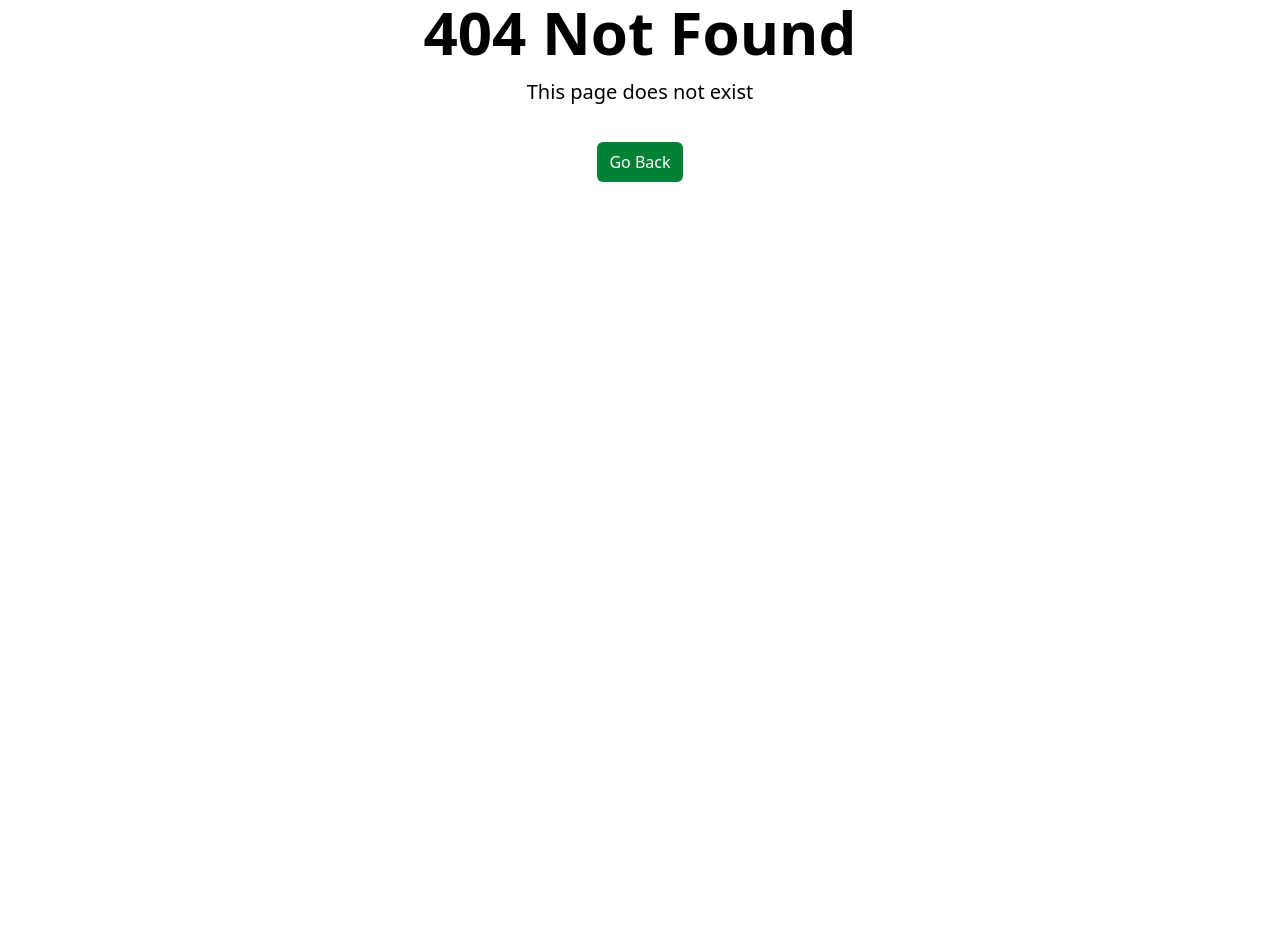
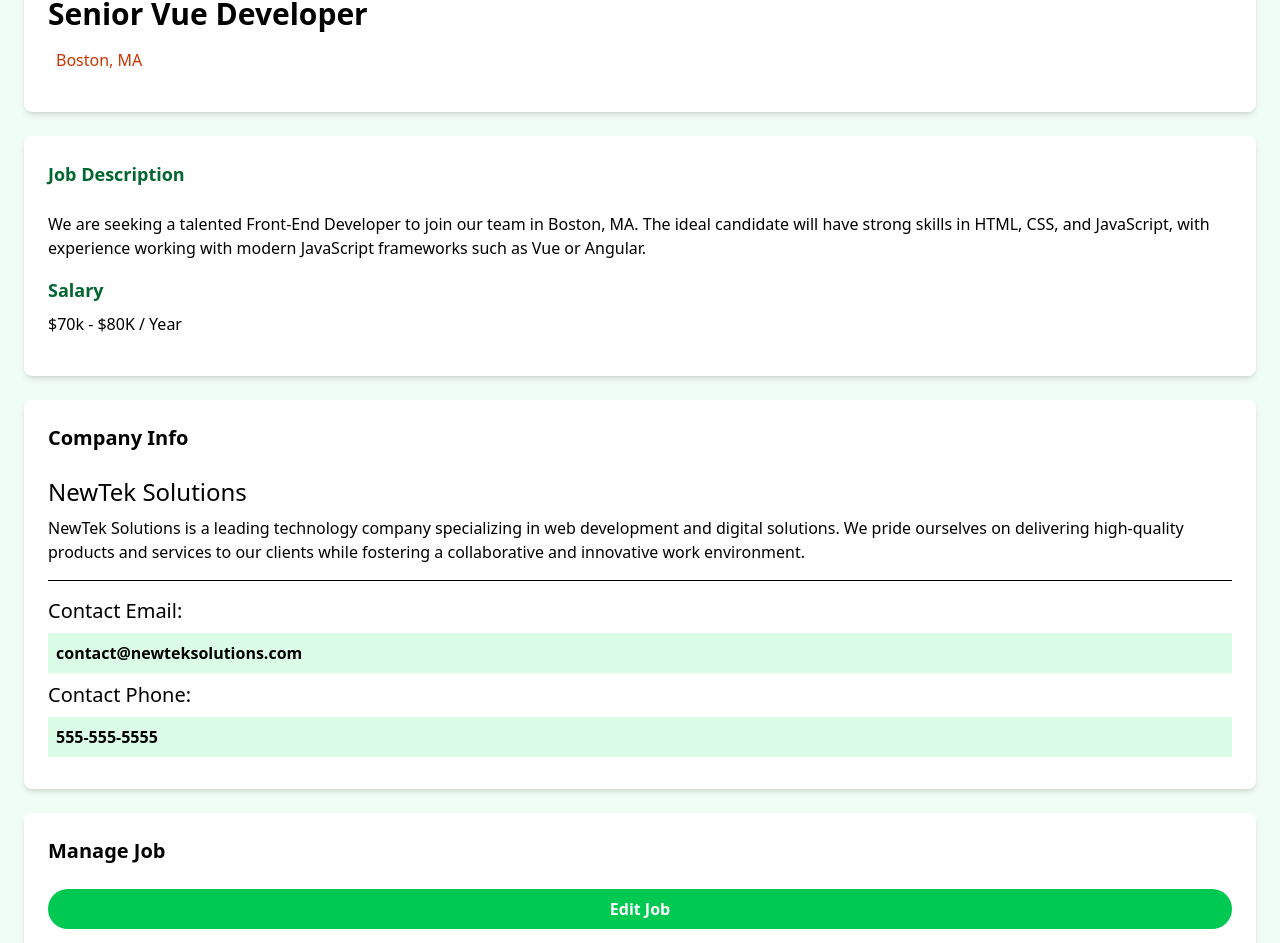
Before and after one commit to Rohitth10e/vue-job-app, a Vue app: page /job/1 in a window 1280 px wide. Before the commit this address had no page. Shown: the part 189-1132 px from the top of the page. Before the commit the page ends 800 px from the top, so only its background shows below. Built offline with nearby package versions, Linux system fonts and the light colour scheme.

Commit message:
feat: json-server

```diff
--- a/package.json
+++ b/package.json
@@ -6,7 +6,8 @@
   "scripts": {
     "dev": "vite",
     "build": "vite build",
-    "preview": "vite preview"
+    "preview": "vite preview",
+    "server": "json-server --watch src/jobs.json --port 5000"
   },
   "dependencies": {
     "primeicons": "^7.0.0",
@@ -15,6 +16,7 @@
   },
   "devDependencies": {
     "@vitejs/plugin-vue": "^6.0.0",
+    "json-server": "^1.0.0-beta.3",
     "vite": "^7.0.0",
     "vite-plugin-vue-devtools": "^7.7.7"
   }
--- a/src/components/JobListings.vue
+++ b/src/components/JobListings.vue
@@ -1,10 +1,23 @@
 <script setup>
-import jobData from "./../jobs.json";
-import { ref } from "vue";
+import { onMounted, reactive, ref } from "vue";
 import JobListing from "./JobListing.vue";
 import { RouterLink } from "vue-router";
+import axios from "axios";
 
-const jobs = ref(jobData.jobs);
+const jobs = ref([]);
+
+// const state = reactive({
+//   jobs:[],
+//   isLoading:true,
+//   errorMsg:''
+// })
+
+// state.jobs = response.data
+// state.isLoading = false
+// state.errorMsg = err.message
+
+const isLoading = ref(true);
+const errorMsg = ref('');
 
 defineProps({
   limit: Number,
@@ -13,6 +26,21 @@
     default: false,
   },
 });
+
+
+onMounted(async()=>{
+  try {
+    const response = await axios.get("http://localhost:5000/jobs");
+    console.log(response.data);
+    jobs.value = response.data;
+  } catch (err) {
+    console.log('error fetching data: ', err.message)
+    errorMsg.value = err.message;
+  } finally{
+    isLoading.value = false;
+  }
+})
+
 </script>
 
 <template>
@@ -22,8 +50,11 @@
         Browse Jobs
       </h2>
       <div class="grid grid-cols-1 md:grid-cols-3 gap-6">
+        <div v-if="isLoading">Loading.....</div>
+        <div v-else-if="errorMsg">{{ errorMsg }}</div>
         <JobListing
-          v-for="job in jobs.slice(0, limit) || jobs.length"
+          v-else
+          v-for="job in limit ? jobs.slice(0, limit) : jobs"
           :key="job.id"
           :job="job"
         />
--- a/src/router/index.js
+++ b/src/router/index.js
@@ -2,8 +2,9 @@
 import HomeView from "@/views/HomeView.vue";
 import JobsView from "@/views/JobsView.vue";
 import NoRouteView from "@/views/NoRouteView.vue";
+import JobView from "@/views/JobView.vue";
 
-const route=[{path:'/',name:'home',component:HomeView},{path:'/jobs',name:'jobs',component:JobsView},{path:'/:pathMatch(.*)',component:NoRouteView}]
+const route=[{path:'/',name:'home',component:HomeView},{path:'/jobs',name:'jobs',component:JobsView},{path:'/:pathMatch(.*)',component:NoRouteView},{path:'/job/:id',name:'job',component:JobView}]
 const router = createRouter({
     history: createWebHistory(import.meta.env.BASE_URL),
     routes:route
--- /dev/null
+++ b/src/views/JobView.vue
@@ -0,0 +1,87 @@
+<script setup></script>
+
+<template>
+  <section class="bg-green-50">
+    <div class="container m-auto py-10 px-6">
+      <div class="grid grid-cols-1 md:grid-cols-70/30 w-full gap-6">
+        <main>
+          <div
+            class="bg-white p-6 rounded-lg shadow-md text-center md:text-left"
+          >
+            <div class="text-gray-500 mb-4">Full-Time</div>
+            <h1 class="text-3xl font-bold mb-4">Senior Vue Developer</h1>
+            <div
+              class="text-gray-500 mb-4 flex align-middle justify-center md:justify-start"
+            >
+              <i
+                class="fa-solid fa-location-dot text-lg text-orange-700 mr-2"
+              ></i>
+              <p class="text-orange-700">Boston, MA</p>
+            </div>
+          </div>
+
+          <div class="bg-white p-6 rounded-lg shadow-md mt-6">
+            <h3 class="text-green-800 text-lg font-bold mb-6">
+              Job Description
+            </h3>
+
+            <p class="mb-4">
+              We are seeking a talented Front-End Developer to join our team in
+              Boston, MA. The ideal candidate will have strong skills in HTML,
+              CSS, and JavaScript, with experience working with modern
+              JavaScript frameworks such as Vue or Angular.
+            </p>
+
+            <h3 class="text-green-800 text-lg font-bold mb-2">Salary</h3>
+
+            <p class="mb-4">$70k - $80K / Year</p>
+          </div>
+        </main>
+
+        <!-- Sidebar -->
+        <aside>
+          <!-- Company Info -->
+          <div class="bg-white p-6 rounded-lg shadow-md">
+            <h3 class="text-xl font-bold mb-6">Company Info</h3>
+
+            <h2 class="text-2xl">NewTek Solutions</h2>
+
+            <p class="my-2">
+              NewTek Solutions is a leading technology company specializing in
+              web development and digital solutions. We pride ourselves on
+              delivering high-quality products and services to our clients while
+              fostering a collaborative and innovative work environment.
+            </p>
+
+            <hr class="my-4" />
+
+            <h3 class="text-xl">Contact Email:</h3>
+
+            <p class="my-2 bg-green-100 p-2 font-bold">
+              contact@newteksolutions.com
+            </p>
+
+            <h3 class="text-xl">Contact Phone:</h3>
+
+            <p class="my-2 bg-green-100 p-2 font-bold">555-555-5555</p>
+          </div>
+
+          <!-- Manage -->
+          <div class="bg-white p-6 rounded-lg shadow-md mt-6">
+            <h3 class="text-xl font-bold mb-6">Manage Job</h3>
+            <a
+              href="add-job.html"
+              class="bg-green-500 hover:bg-green-600 text-white text-center font-bold py-2 px-4 rounded-full w-full focus:outline-none focus:shadow-outline mt-4 block"
+              >Edit Job</a
+            >
+            <button
+              class="bg-red-500 hover:bg-red-600 text-white font-bold py-2 px-4 rounded-full w-full focus:outline-none focus:shadow-outline mt-4 block"
+            >
+              Delete Job
+            </button>
+          </div>
+        </aside>
+      </div>
+    </div>
+  </section>
+</template>
```
Also changed, not shown: 1 other file (tests, documents, lock files or other folders).
